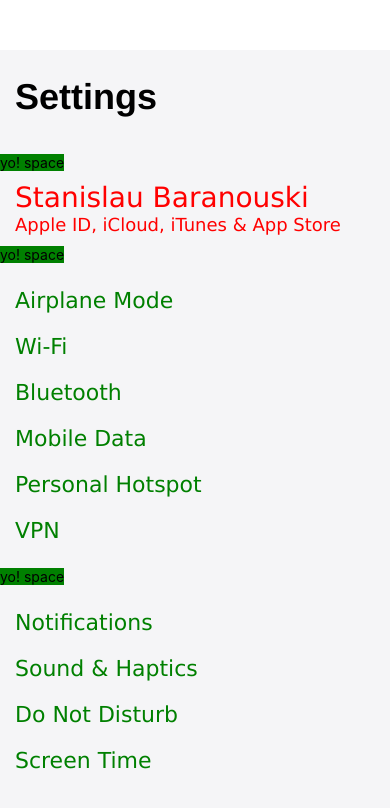
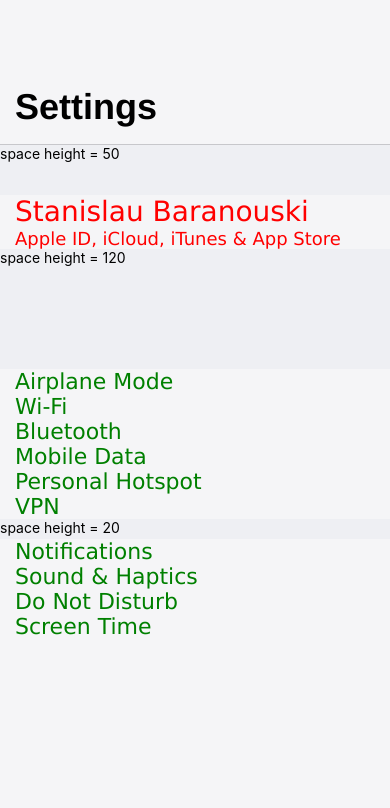
Before and after one commit to oozou/react-native-settings-screen, a React Native app: screen / in a window 390 px wide. Shown: the top 808 px of the page. Built offline with nearby package versions, Linux system fonts and the light colour scheme.

Commit message:
Separator line, Navigation Bar styling

```diff
--- a/src/app/components/NavBarTitle.js
+++ b/src/app/components/NavBarTitle.js
@@ -1,14 +1,29 @@
 import React, { Component } from 'react';
 import { View, Text } from 'react-native';
-import { styles, GlobalVars } from './SettingsStyles';
+import { styles, GlobalVars, GlobalStyle } from './SettingsStyles';
+
+export class SeparatorLine extends Component {
+    render() {
+        return (
+            <View
+            style={{borderBottomColor: GlobalStyle.colors.separator,
+                    borderBottomWidth: 1,
+                    alignSelf: 'stretch'}}
+            />
+        )
+    }
+};
 
 export default class NavBarTitle extends Component {
     render() {
         return (
-            <View style={styles.navBar}>
-                <View style={styles.leftContainer}>
-                    <Text style={styles.header}>{GlobalVars.text.header}</Text>
+            <View>
+                <View style={styles.navBar}>
+                    <View style={styles.leftContainer}>
+                        <Text style={styles.header}>{GlobalVars.text.header}</Text>
+                    </View>
                 </View>
+                <SeparatorLine />
             </View>
         )
     }
--- a/src/app/components/SettingsScreen.js
+++ b/src/app/components/SettingsScreen.js
@@ -1,29 +1,29 @@
 import React, { Component } from 'react';
 import { View, Text, FlatList } from 'react-native';
-import { itemStyles, styles } from './SettingsStyles';
+import { itemStyles, styles, GlobalStyle } from './SettingsStyles';
 import { SpaceItem, AccountItem, DisclosureItem, SwitchItem } from './items';
-import NavBarTitle from './NavBarTitle';
+import NavBarTitle, { SeparatorLine } from './NavBarTitle';
 
 class SettingsItemContainer extends Component {
 
     renderItem(item) {
         switch (item.type) {
             case 'account':
-                return <AccountItem item={item} />
+                return <AccountItem style={itemStyles.itemContainer} item={item} />
             case 'switch':
-                return <SwitchItem item={item} />
+                return <SwitchItem style={itemStyles.itemContainer} item={item} />
             case 'disclosure':
-                return <DisclosureItem item={item} />
+                return <DisclosureItem style={itemStyles.itemContainer} item={item} />
             case 'space':
-                return <SpaceItem style={{height: 150}} item={item} />
+                return <SpaceItem style={itemStyles.itemContainer} item={item}/>
             default:
                 return <Text>Unexpected item type</Text>
         }
     }
 
-    render() {
+    render()  {
         return (
-            <View style={itemStyles.itemContainer}>
+            <View>
                 {this.renderItem(this.props.item)}
             </View>
         );
--- a/src/app/components/SettingsStyles.js
+++ b/src/app/components/SettingsStyles.js
@@ -41,7 +41,6 @@
         separator: '#C7C7CB',
         headerBg: '#F5F5F7',
         labelBg: 'red',
-        space: 'yellow',
         title: '#010000',
         subtitle: '#010000',
         disclosureText: '#8E8E92'
@@ -91,13 +90,14 @@
     container: {
         flex: 1,
         flexDirection: 'column',
-        marginTop: 50,
+        marginTop: 0,
         justifyContent: 'center',
         alignItems: 'stretch',
         backgroundColor: GlobalStyle.colors.containerBackground,
     },
     navBar: {
         height: 84,
+        marginTop: 60,
         flexDirection: 'row',
         alignItems: 'center',
         backgroundColor: GlobalStyle.colors.headerBg,
--- a/src/app/components/items/SpaceItem.js
+++ b/src/app/components/items/SpaceItem.js
@@ -1,11 +1,12 @@
 import React, { Component } from 'react';
 import { View, Text } from 'react-native';
+import { GlobalStyle, itemStyles } from '../SettingsStyles';
 
 export default class SpaceItem extends Component {
     render () {
         return (
-            <View style={{backgroundColor: 'green'}}>
-                <Text>yo! space</Text>
+            <View style={{height: this.props.item.height, backgroundColor: GlobalStyle.colors.emptySpace}}>
+                <Text>space height = {this.props.item.height}</Text>
             </View>
         )
     }
```
